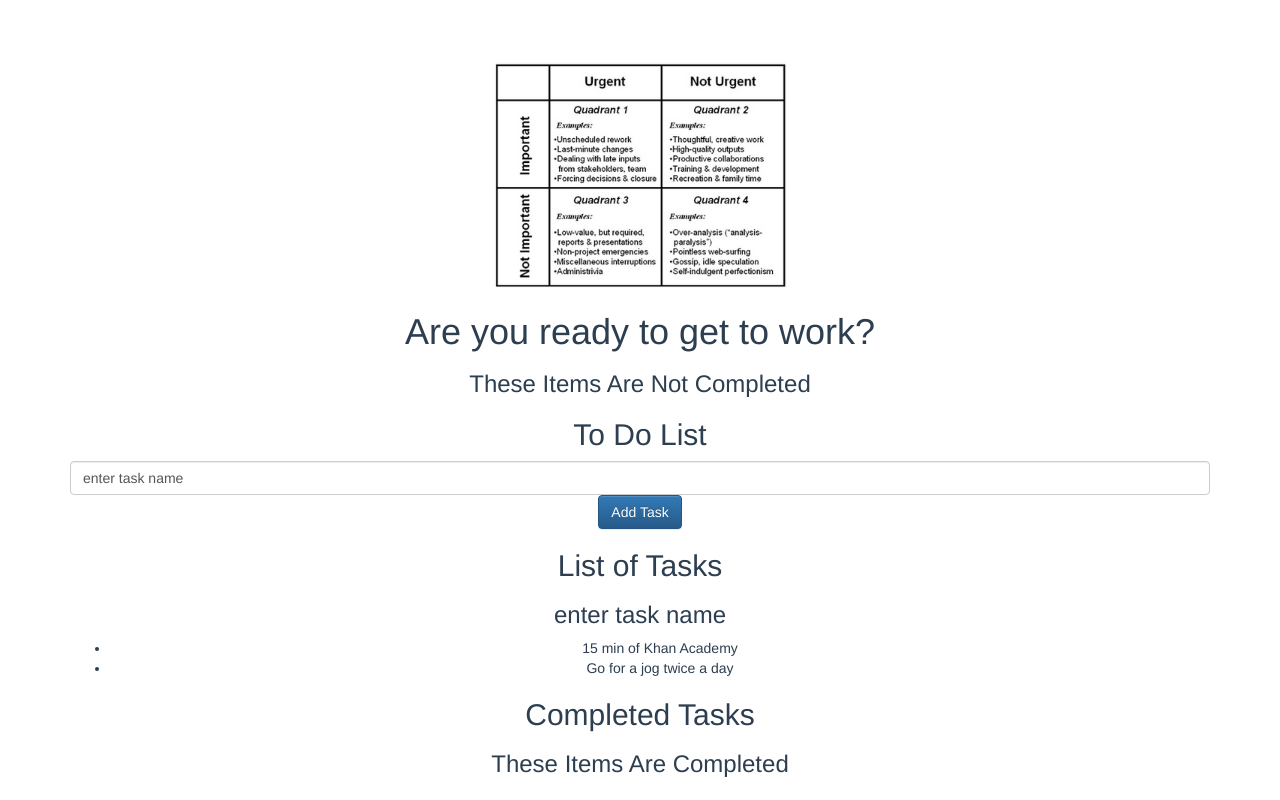
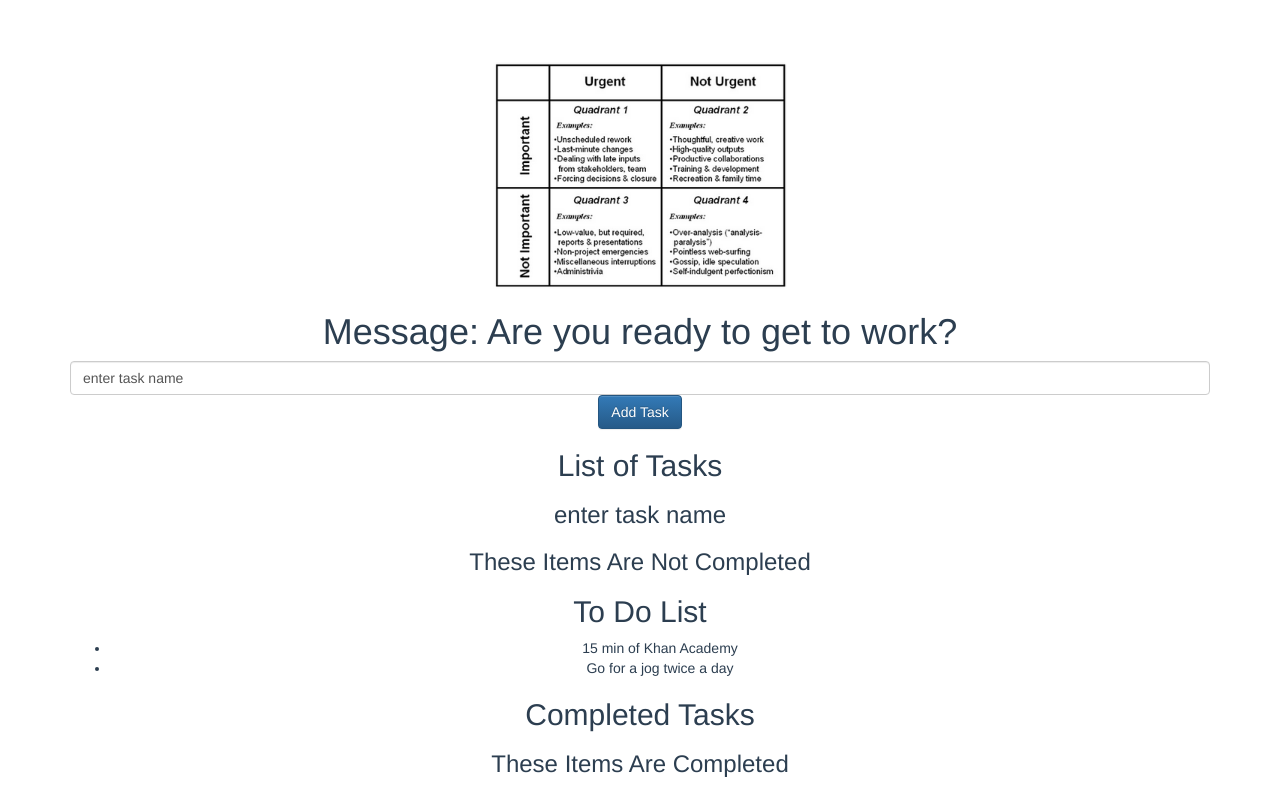
Before and after one commit to dapperAuteur/vue-todo, a Vue app: page /#/ in a window 1280 px wide. Built offline with nearby package versions, Linux system fonts and the light colour scheme.

Commit message:
share data between components
create and manage data in one component and share with another

```diff
--- a/src/components/Home.vue
+++ b/src/components/Home.vue
@@ -1,12 +1,14 @@
 <template>
   <div class="home">
-    <h1>{{ msg }}</h1>
+
+    <app-to-do-item :msg="msg"></app-to-do-item>
     <app-to-do-list></app-to-do-list>
 
   </div>
 </template>
 
 <script>
+  import ToDoItem from './ToDoItem.vue';
   import ToDoList from './ToDoList.vue';
   export default {
     name: 'home',
@@ -16,6 +18,7 @@
       }
     },
     components: {
+      appToDoItem: ToDoItem,
       appToDoList: ToDoList
     }
   }
--- /dev/null
+++ b/src/components/ToDoItem.vue
@@ -0,0 +1,41 @@
+<template>
+  <div class="toDoItem">
+    <h1>Message: {{ msg }}</h1>
+    <input
+      v-model="task.name"
+      class="form-control"
+    />
+    <button
+      class="btn btn-primary"
+      @click="addTask">
+      Add Task
+    </button>
+    <h2>List of Tasks</h2>
+    <h3>{{ task.name }}</h3>
+  </div>
+</template>
+
+<script>
+  export default {
+    props: ['msg'],
+    data () {
+      return {
+        task: {
+          id: null,
+          name: 'enter task name',
+          priorityQuadrant: null,
+          dateAdded: null,
+          dateDue: null,
+          completed: false,
+          recurring: false,
+          notes: ''
+        }
+      }
+    },
+    methods: {
+      addTask() {
+        console.log(this.task);
+      }
+    }
+  }
+</script>
--- a/src/components/ToDoList.vue
+++ b/src/components/ToDoList.vue
@@ -5,19 +5,7 @@
     </div>
     <h2>To Do List</h2>
     <div>
-      <input
-        v-model="task.name"
-        class="form-control"
-      />
-      <button
-        class="btn btn-primary"
-        @click="">
-        Add Task
-      </button>
-    </div>
-    <div>
-      <h2>List of Tasks</h2>
-      <h3>{{ task.name }}</h3>
+      <!-- <h4>Color: {{ color }}</h4> -->
       <div>
         <ul>
           <li
@@ -41,16 +29,7 @@
   export default {
     data () {
       return {
-        task: {
-          id: null,
-          name: 'enter task name',
-          priorityQuadrant: null,
-          dateAdded: null,
-          dateDue: null,
-          completed: false,
-          recurring: false,
-          notes: ''
-        },
+        // props: [ 'color' ],
         tasks: [
           {
             id: 1,
```
